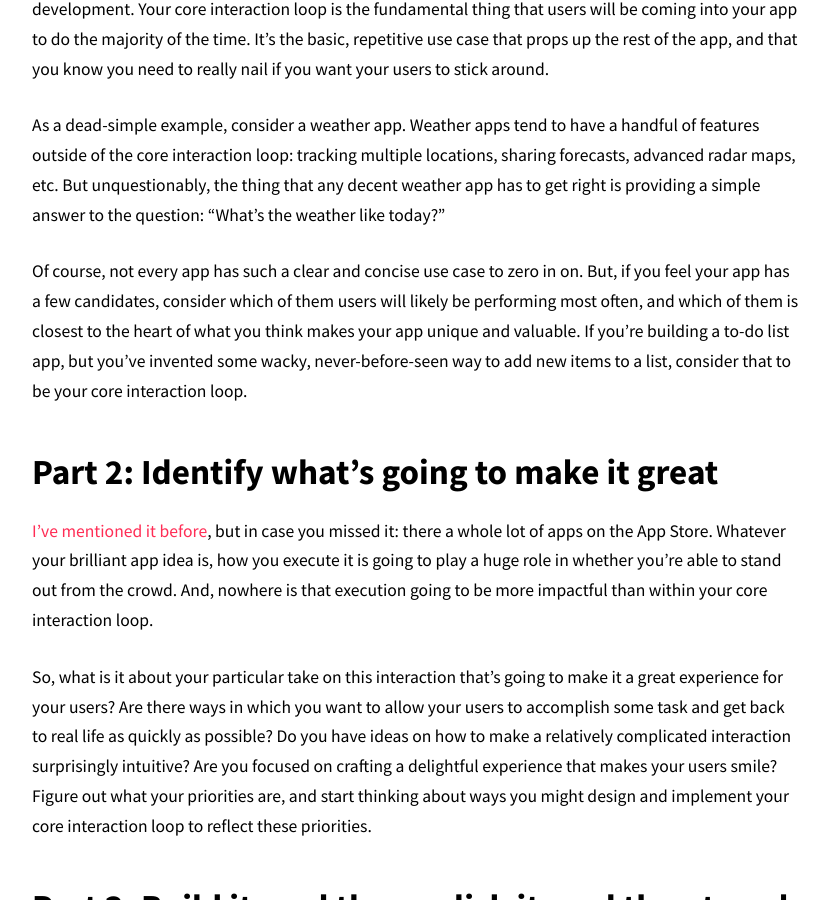
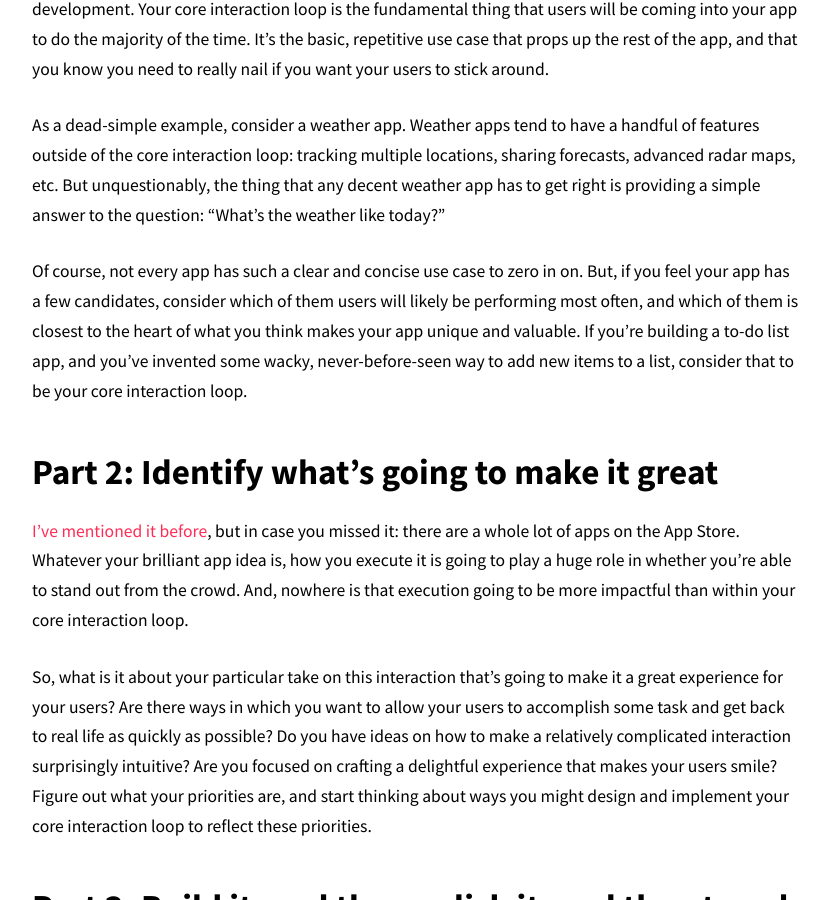
Before and after one commit to danielmgauthier/danielmgauthier.github.io, a Jekyll site: the page built from _posts/2020-02-11-indie-3.md, in a window 1280 px wide and 900 px high, scrolled down 2597 px. Shown: the whole window, without its empty margins (224-1053 px from the left). Built offline with Jekyll 4.4.1, drawn with Linux system fonts in a browser that asks for light colours; nearby versions of some CDN libraries.

Commit message:
Minor edits in step 3.

```diff
--- a/_posts/2020-02-11-indie-3.md
+++ b/_posts/2020-02-11-indie-3.md
@@ -39,10 +39,10 @@ When I say “core interaction loop,” I guess I’m just adapting this idea to
 
 As a dead-simple example, consider a weather app. Weather apps tend to have a handful of features outside of the core interaction loop: tracking multiple locations, sharing forecasts, advanced radar maps, etc. But unquestionably, the thing that any decent weather app has to get right is providing a simple answer to the question: “What’s the weather like today?”
 
-Of course, not every app has such a clear and concise use case to zero in on. But, if you feel your app has a few candidates, consider which of them users will likely be performing most often, and which of them is closest to the heart of what you think makes your app unique and valuable. If you're building a to-do list app, but you've invented some wacky, never-before-seen way to add new items to a list, consider that to be your core interaction loop.
+Of course, not every app has such a clear and concise use case to zero in on. But, if you feel your app has a few candidates, consider which of them users will likely be performing most often, and which of them is closest to the heart of what you think makes your app unique and valuable. If you're building a to-do list app, and you've invented some wacky, never-before-seen way to add new items to a list, consider that to be your core interaction loop.
 
 ## Part 2: Identify what’s going to make it great
-[I’ve mentioned it before](https://danielgauthier.me/2020/01/27/indie-1.html), but in case you missed it: there a whole lot of apps on the App Store. Whatever your brilliant app idea is, how you execute it is going to play a huge role in whether you're able to stand out from the crowd. And, nowhere is that execution going to be more impactful than within your core interaction loop.
+[I’ve mentioned it before](https://danielgauthier.me/2020/01/27/indie-1.html), but in case you missed it: there are a whole lot of apps on the App Store. Whatever your brilliant app idea is, how you execute it is going to play a huge role in whether you're able to stand out from the crowd. And, nowhere is that execution going to be more impactful than within your core interaction loop.
 
 So, what is it about your particular take on this interaction that’s going to make it a great experience for your users? Are there ways in which you want to allow your users to accomplish some task and get back to real life as quickly as possible? Do you have ideas on how to make a relatively complicated interaction surprisingly intuitive? Are you focused on crafting a delightful experience that makes your users smile? Figure out what your priorities are, and start thinking about ways you might design and implement your core interaction loop to reflect these priorities.
 
```
Also changed, not shown: 1 other file.
